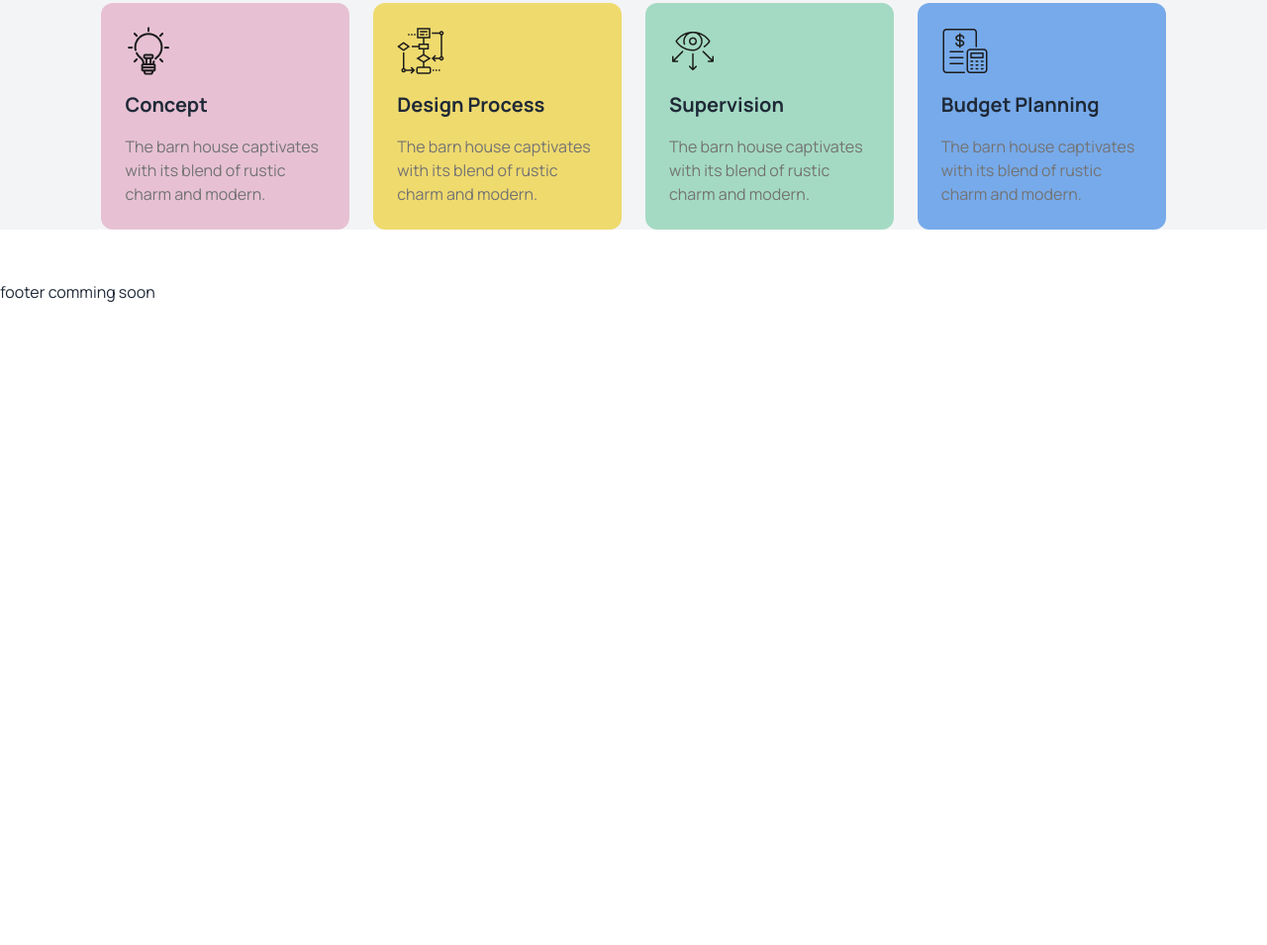
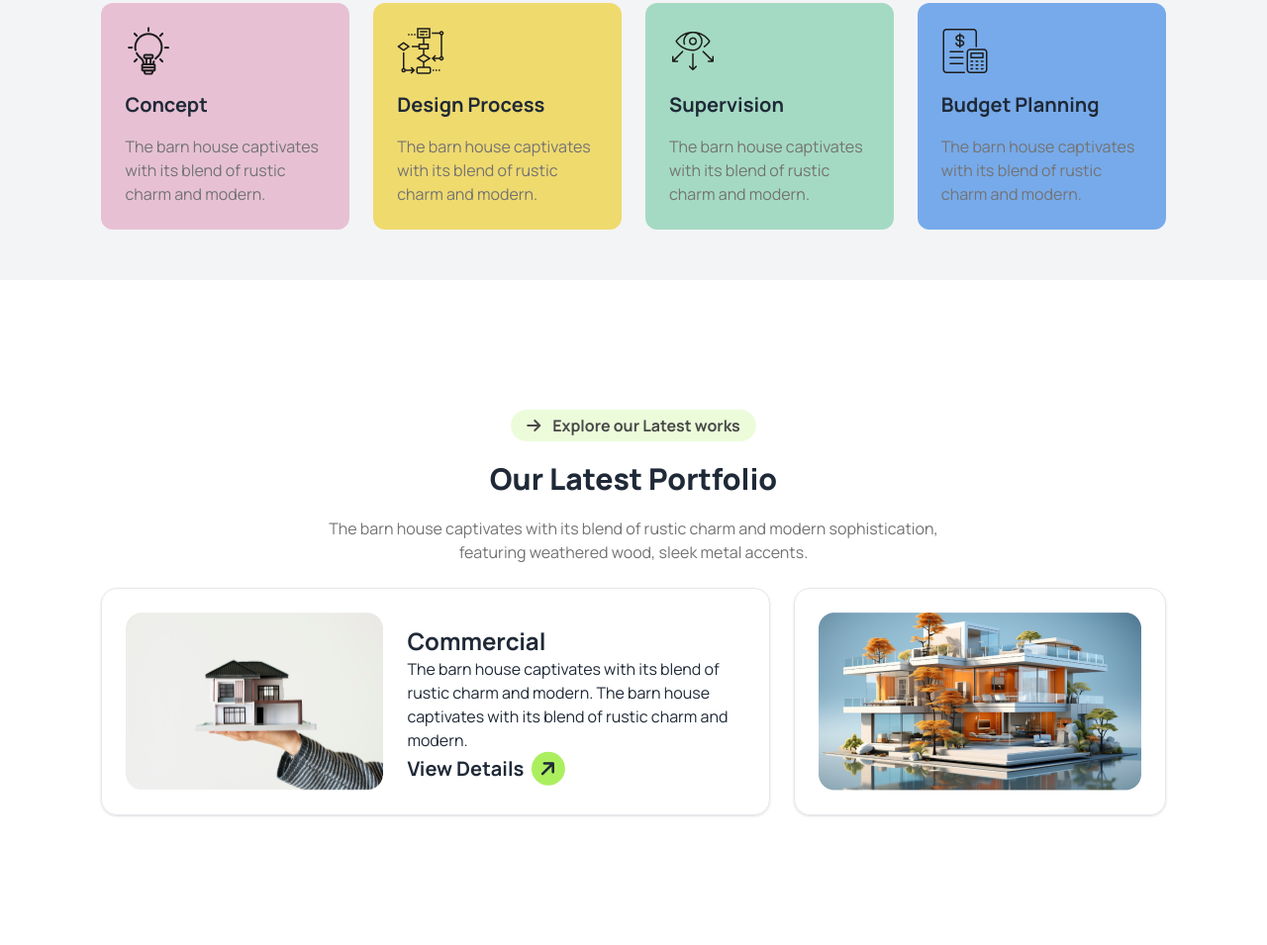
Before and after one commit to mdtowhidulislam12/Assignment-3, a plain HTML site: page index.html in a window 1280 px wide. Shown: the part 1990-2945 px from the top of the page at 99% size. Before the commit the page ends 2297 px from the top, so only its background shows below. Drawn offline with nearby package versions, Linux system fonts and the light colour scheme.

Commit message:
portfolio added

```diff
--- a/index.html
+++ b/index.html
@@ -167,9 +167,39 @@
                     </div>
                 </div>
               </section>
+              <!-- portfolio -->
+               <section class="bg-white py-20">
+                 <div class="mx-4 my-8 lg:mx-[8%] lg:my-[4%] space-y-6">
+                    <div class=" space-y-5">
+                        <div class="flex flex-col justify-center items-center"><button class="py-1 px-4 rounded-3xl bg-[#acef5f3a] flex justify-center items-center gap-3 text-[#494949] font-bold"><i class="fa-solid fa-arrow-right"></i>Explore our Latest works</button></div>
+                        <h2 class="text-3xl font-extrabold text-center">Our Latest Portfolio</h2>
+                        <p class="text-[#737373] text-center">The barn house captivates with its blend of rustic charm and modern sophistication,<br> featuring weathered wood, sleek metal accents.</p>
+                    </div>
+                    <div>
+                        <div class="lg:flex grid items-center justify-center gap-6 ">
+                            <div class=" lg:flex items-center justify-center gap-6 border rounded-2xl p-6 shadow space-y-2 ">
+                             <img class="w-full" src="./assets/img1.png" alt="">
+                             <div>
+                                 <h2 class="text-2xl font-bold">Commercial</h2>
+                                 <p>The barn house captivates with its blend of rustic charm and modern. The barn house captivates with its blend of rustic charm and modern.</p>
+                                 <button class="text-xl font-bold flex items-center gap-2 justify-center">View Details <i class="fa-solid fa-arrow-right -rotate-45 bg-[#ABEF5F] py-[7px] px-2 rounded-full"></i></button>
+                             </div>
+
+                            </div>
+
+
+                                <img class=" border rounded-2xl p-6 shadow "  src="./assets/img2.png" alt="">
+
+
+                        </div>
+
+                    </div>
+
+                 </div>
+               </section>
         </main>
     <!-- footer section -->
-        <footer> footer comming soon</footer>
+        <footer></footer>
 
 </body>
 </html>
```
